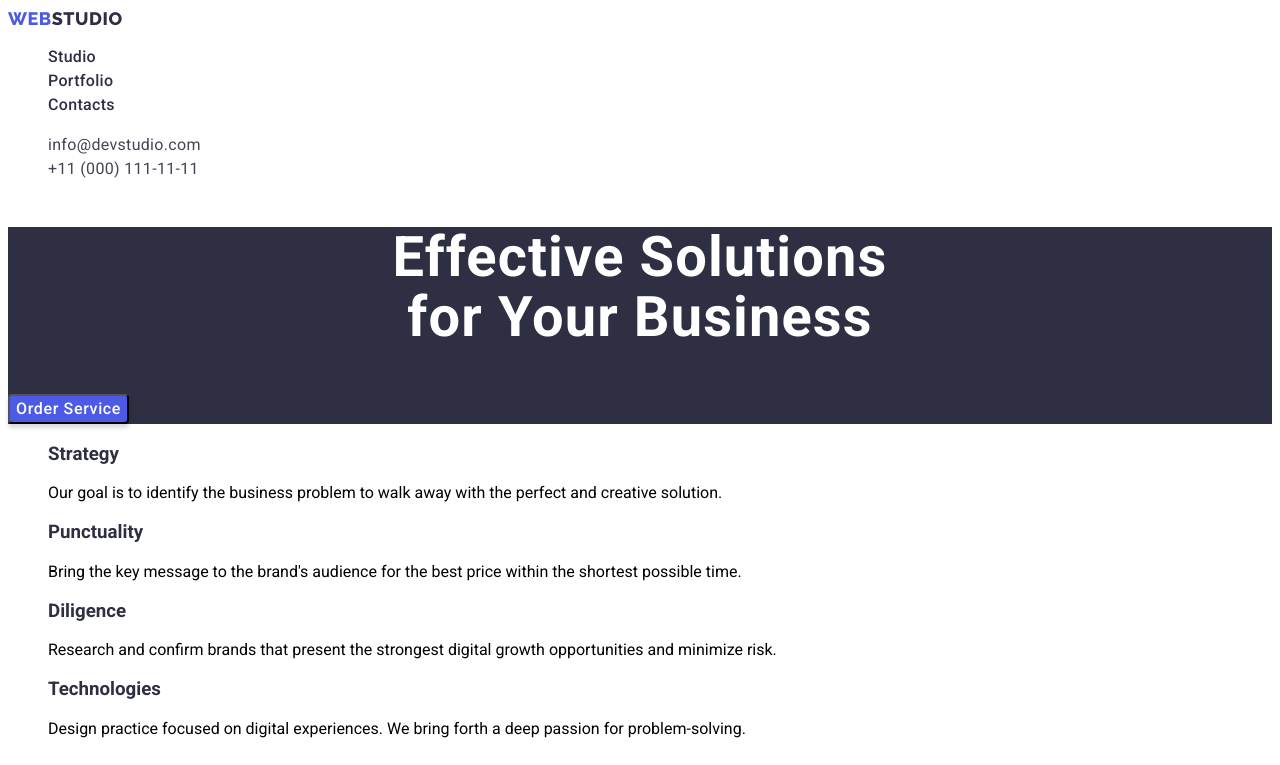
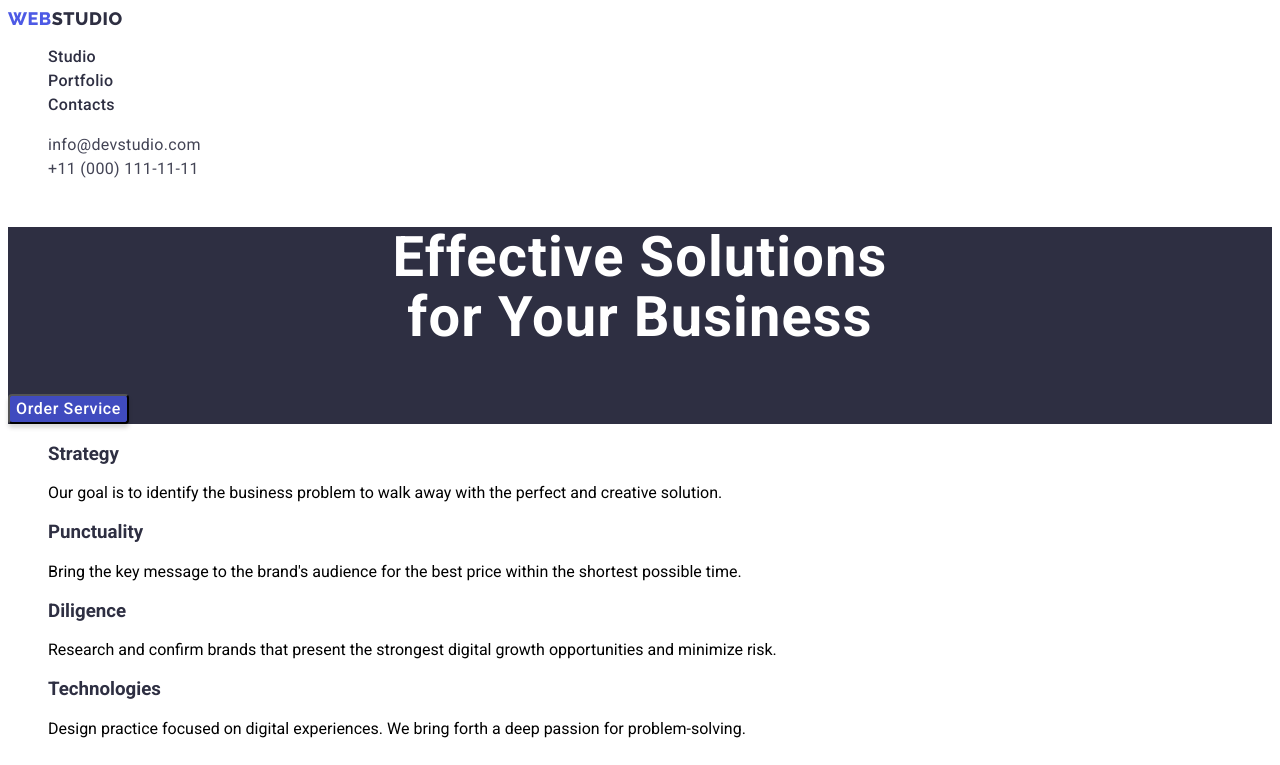
Before and after one commit to aristotlelavayna/goit-markup-hw-02, a plain HTML site: page index.html in a window 1280 px wide. In both pictures the pointer is over the button "Order Service". Shown: the top 765 px of the page. Drawn offline with Linux system fonts and the light colour scheme.

Commit message:
button hover update

```diff
--- a/css/styles.css
+++ b/css/styles.css
@@ -93,6 +93,13 @@ h1 {
     letter-spacing: 0.64px;
 }
 
+.button:hover {
+    border-radius: 4px;
+    background: var(--OCEAN, #404BBF);
+    box-shadow: 0px 4px 4px 0px rgba(0, 0, 0, 0.15);
+    color: var(--WHITE)
+}
+
 h3 {
     color: var(--NAVY-BLUE);
 }
```
